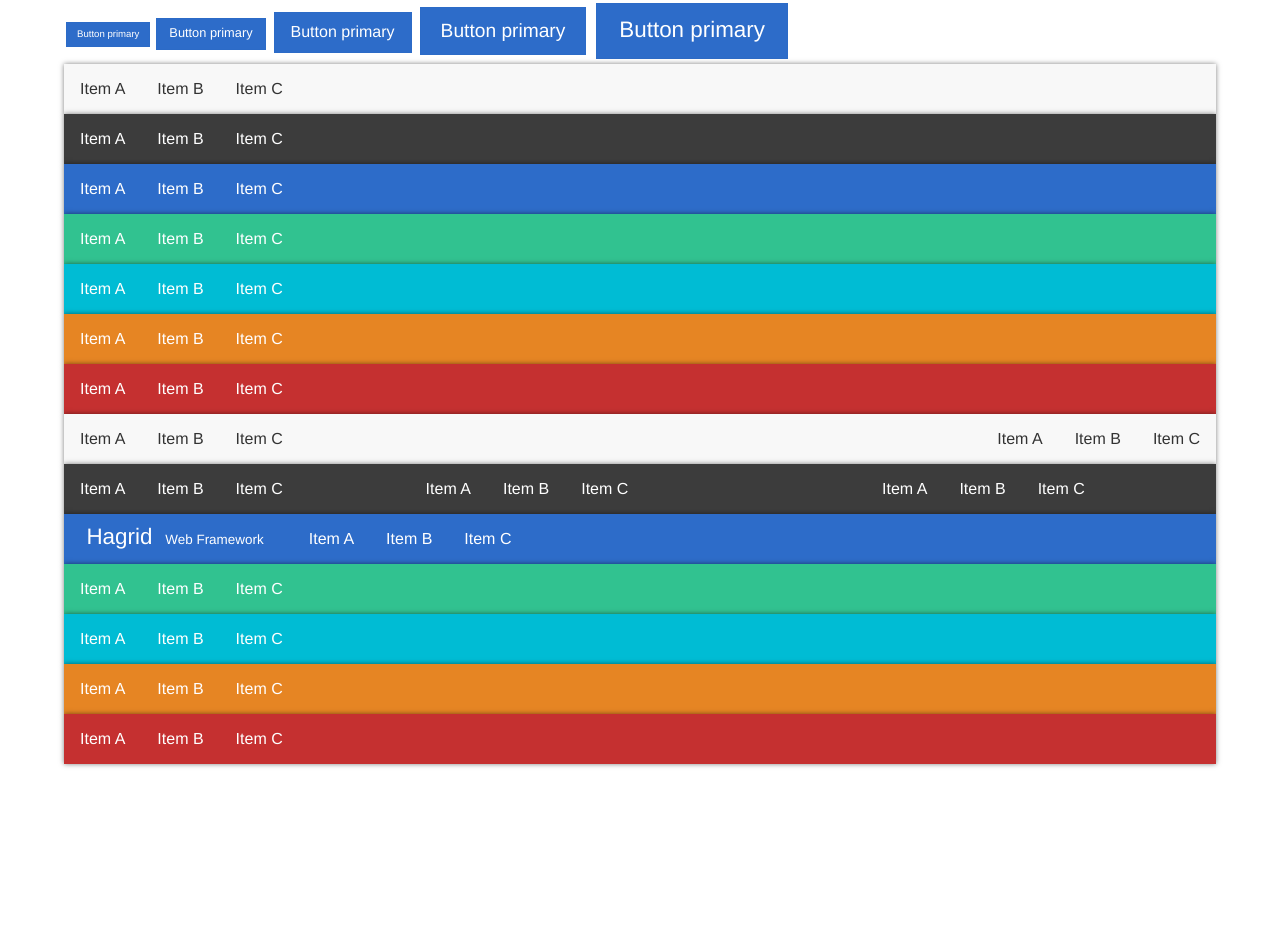
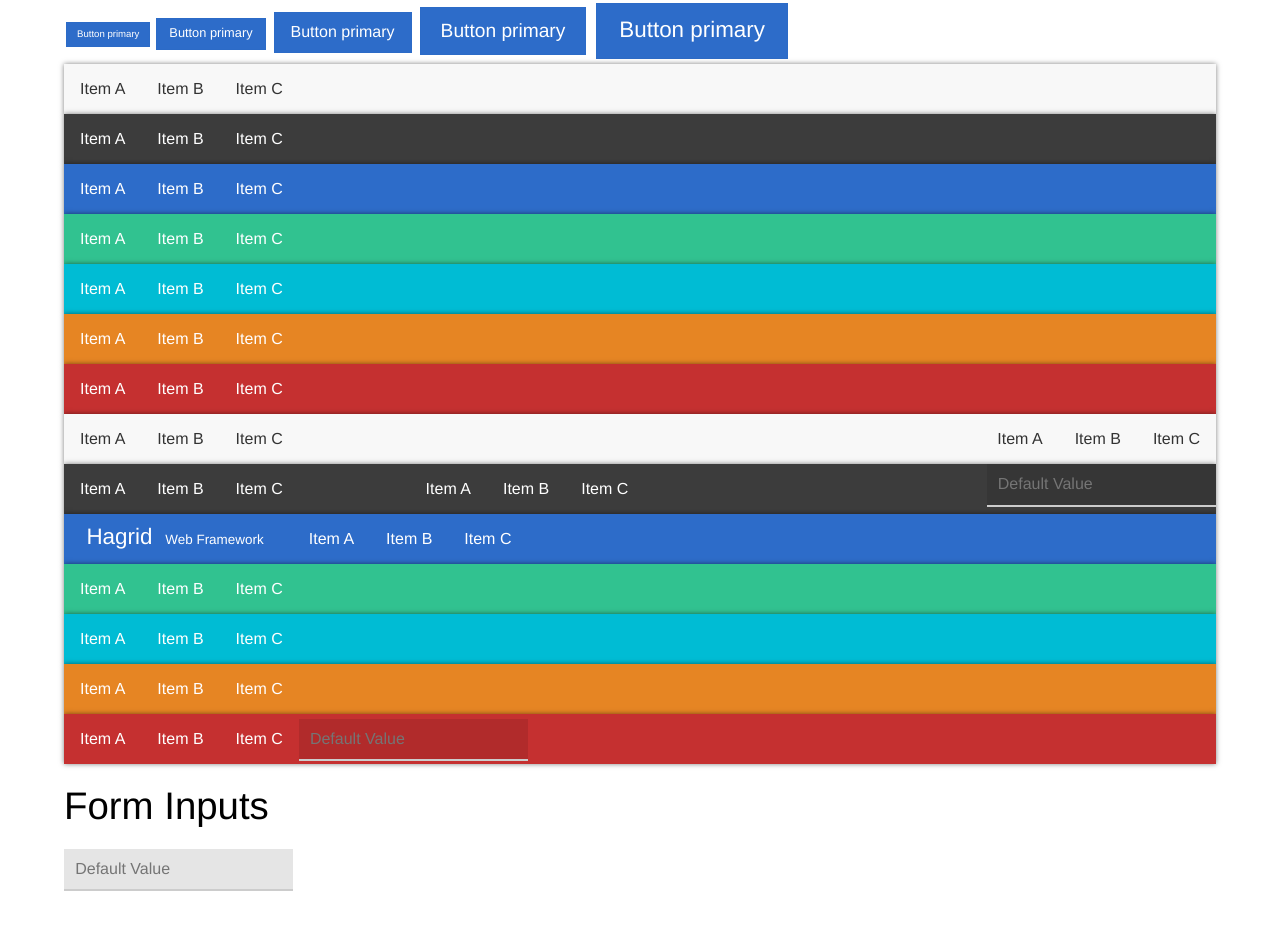
Before and after one commit to rokk3rlabs/hagrid, a website: page index.html in a window 1280 px wide. Shown: the part 5860-6789 px from the top of the page. Before the commit the page ends 6714 px from the top, so only its background shows below. Drawn offline with Linux system fonts and the light colour scheme.

Commit message:
Thinking inputs

```diff
--- a/index.html
+++ b/index.html
@@ -313,15 +313,13 @@
         <a href="">Item B</a>
         <a href="">Item C</a>
       </div>
-      <div class="flex-30">
+      <div class="flex-40">
         <a href="">Item A</a>
         <a href="">Item B</a>
         <a href="">Item C</a>
       </div>
       <div class="flex-30 align-right">
-        <a href="">Item A</a>
-        <a href="">Item B</a>
-        <a href="">Item C</a>
+        <input type="text" placeholder="Default Value">
       </div>
     </nav>
     <nav class="navbar primary-look">
@@ -349,7 +347,12 @@
       <a href="">Item A</a>
       <a href="">Item B</a>
       <a href="">Item C</a>
+      <input type="text" placeholder="Default Value">
     </nav>
+  </div><!-- end grid wrap-->
+  <div class="grid-wrap grid-wrap-90">
+    <h2>Form Inputs</h2>
+    <input type="text" placeholder="Default Value">
   </div><!-- end grid wrap-->
 
 
--- a/sass/main.sass
+++ b/sass/main.sass
@@ -10,4 +10,5 @@
 @import 'typography/typography'
 @import 'buttons/buttons'
 @import 'navbars/navbars'
+@import 'form-inputs/form-inputs'
 @import 'lists/lists'
```
Also changed, not shown: dist/css/main.css.
